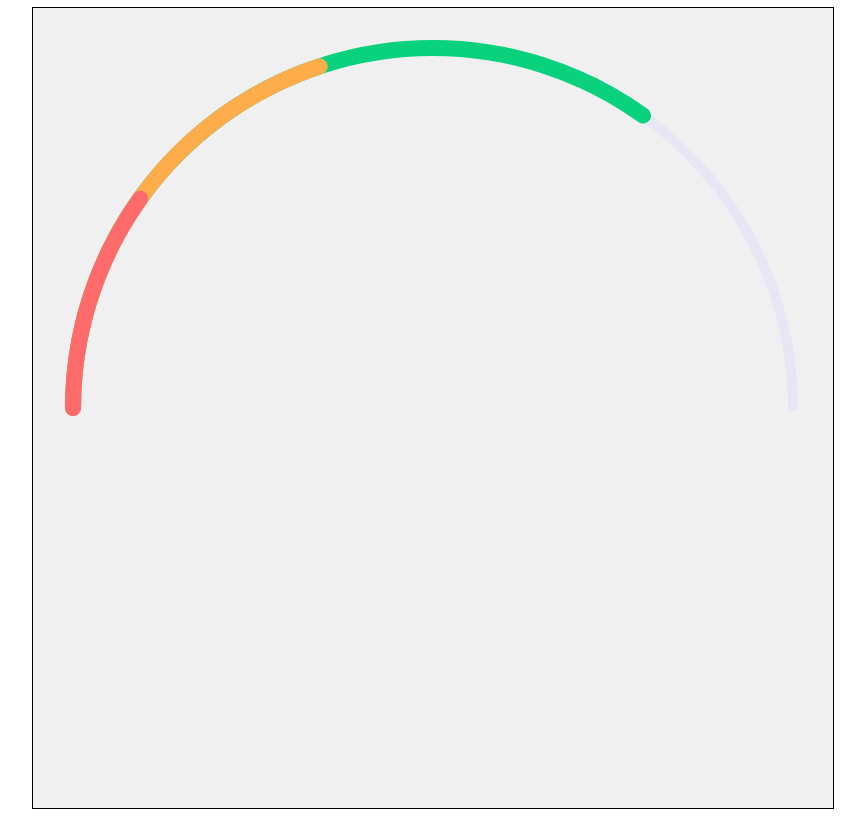
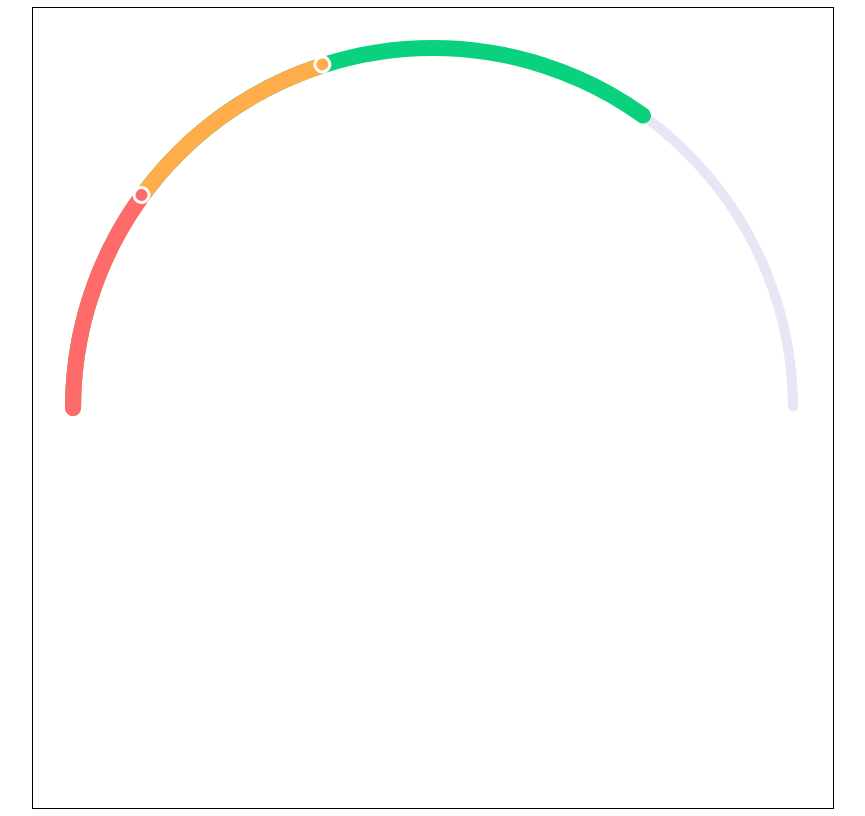
Before and after one commit to juliangomezimaginer/arc-chart, an Angular app: page / in a window 1280 px wide. Shown: the whole page, without its empty margins (207-1072 px from the left). Built offline with nearby package versions, Linux system fonts and the light colour scheme.

Commit message:
Add dots

```diff
--- a/src/app/components/arc/arc.component.html
+++ b/src/app/components/arc/arc.component.html
@@ -1,6 +1,8 @@
 <div class="chart-container">
   <div class="chart">
     <div class="percentage">
+      <div class="dot dot-1"></div>
+      <div class="dot dot-2"></div>
       <svg>
         <circle></circle>
         <circle></circle>
--- a/src/app/components/arc/arc.component.scss
+++ b/src/app/components/arc/arc.component.scss
@@ -1,6 +1,19 @@
 $chart-size: 800px;
+$value-1: 70;
+
+$dot-value-1: 40;
+$value-2: 40;
+
+$dot-value-2: 20;
+$value-3: 20;
+
+$dot-size: 1.5;
 $dash-size: 1.41501;
 $normalized-dash-size: $dash-size * $chart-size;
+$normalized-dot-size: $chart-size * $dot-size/100;
+$dot-init-x: 3.8%;
+$dot-init-y: 49%;
+
 .chart-container {
   position: relative;
   width: $chart-size;
@@ -9,6 +22,7 @@ $normalized-dash-size: $dash-size * $chart-size;
   justify-content: center;
   align-items: center;
   background-color: rgb(240, 240, 240);
+  overflow: hidden;
 }
 
 .chart {
@@ -17,10 +31,46 @@ $normalized-dash-size: $dash-size * $chart-size;
   height: 100%;
 }
 
+.dot {
+  position: absolute;
+  background-color: transparent;
+  width: 100%;
+  height: 100%;
+  inset: 0;
+  z-index: 1;
+  &::before {
+    content: "";
+    position: absolute;
+    width: $normalized-dot-size;
+    height: $normalized-dot-size;
+    background-color: black;
+    left: $dot-init-x;
+    bottom: $dot-init-y;
+    border-radius: 50%;
+    border: #{$normalized-dot-size * 0.3} solid #ffffff;
+  }
+}
+
+.dot-1 {
+  transform: rotate(calc(180deg * #{$dot-value-1}/ 100));
+  &::before {
+    background-color: #ffac4a;
+  }
+}
+
+.dot-2 {
+  transform: rotate(calc(180deg * #{$dot-value-2}/ 100));
+  &::before {
+    background-color: #ff6b6b;
+  }
+}
+
 .percentage {
   position: relative;
   width: 100%;
   height: 100%;
+  background-color: #ffffff;
+
   svg {
     transform: rotateY(180deg);
     width: 100%;
@@ -44,36 +94,39 @@ $normalized-dash-size: $dash-size * $chart-size;
     circle:nth-child(2) {
       stroke-width: 2%;
       stroke: #0ad17d;
-      $value: 70;
       stroke-dasharray: calc(
-        2 * #{$normalized-dash-size} - (#{$normalized-dash-size}* #{$value}) / 100
+        2 * #{$normalized-dash-size} - (#{$normalized-dash-size}* #{$value-1}) /
+          100
       );
       stroke-dashoffset: calc(
-        2 * #{$normalized-dash-size} - (#{$normalized-dash-size}* #{$value}) / 100
+        2 * #{$normalized-dash-size} - (#{$normalized-dash-size}* #{$value-1}) /
+          100
       );
     }
 
     circle:nth-child(3) {
       stroke-width: 2%;
       stroke: #ffac4a;
-      $value: 40;
       stroke-dasharray: calc(
-        2 * #{$normalized-dash-size} - (#{$normalized-dash-size}* #{$value}) / 100
+        2 * #{$normalized-dash-size} - (#{$normalized-dash-size}* #{$value-2}) /
+          100
       );
       stroke-dashoffset: calc(
-        2 * #{$normalized-dash-size} - (#{$normalized-dash-size}* #{$value}) / 100
+        2 * #{$normalized-dash-size} - (#{$normalized-dash-size}* #{$value-2}) /
+          100
       );
     }
 
     circle:nth-child(4) {
       stroke-width: 2%;
       stroke: #ff6b6b;
-      $value: 20;
       stroke-dasharray: calc(
-        2 * #{$normalized-dash-size} - (#{$normalized-dash-size}* #{$value}) / 100
+        2 * #{$normalized-dash-size} - (#{$normalized-dash-size}* #{$value-3}) /
+          100
       );
       stroke-dashoffset: calc(
-        2 * #{$normalized-dash-size} - (#{$normalized-dash-size}* #{$value}) / 100
+        2 * #{$normalized-dash-size} - (#{$normalized-dash-size}* #{$value-3}) /
+          100
       );
     }
   }
```
